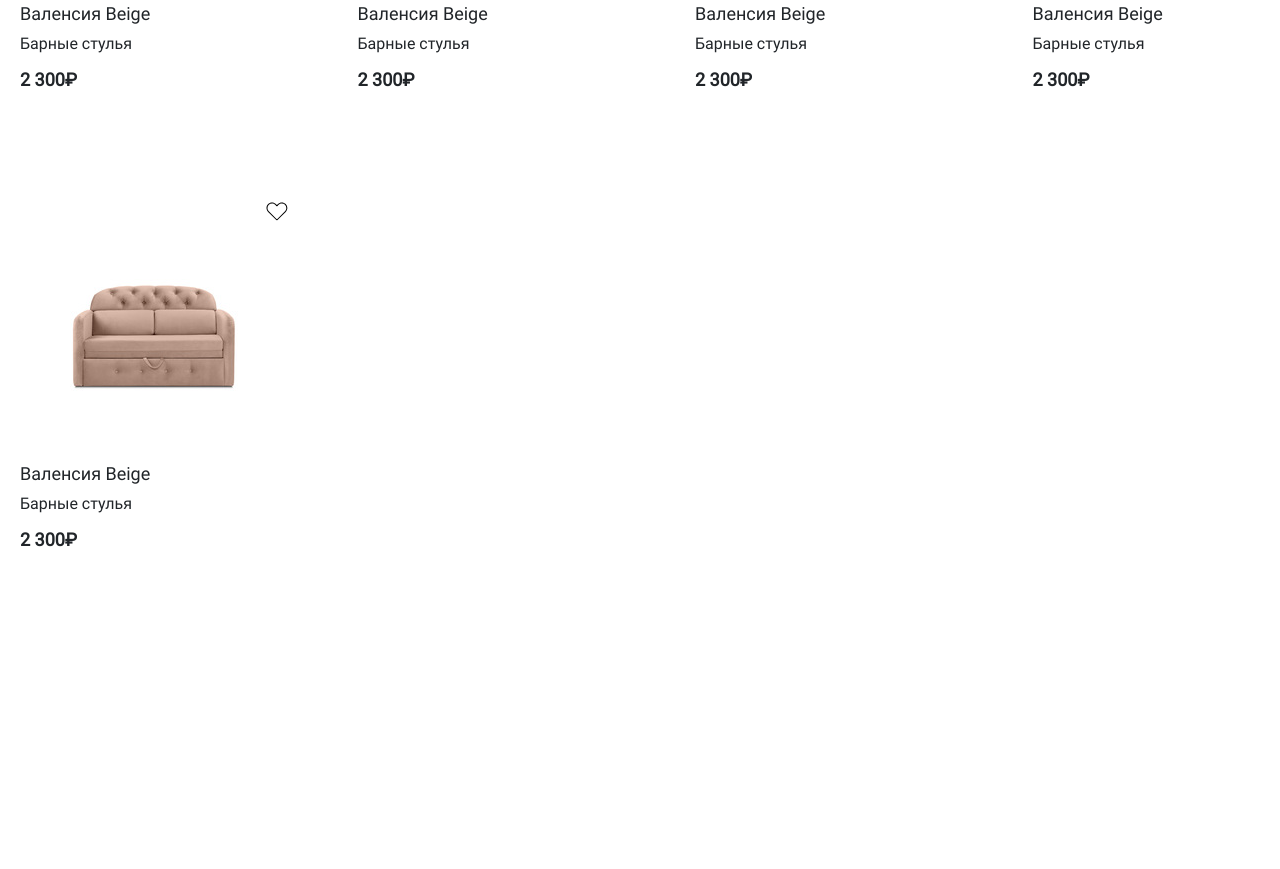
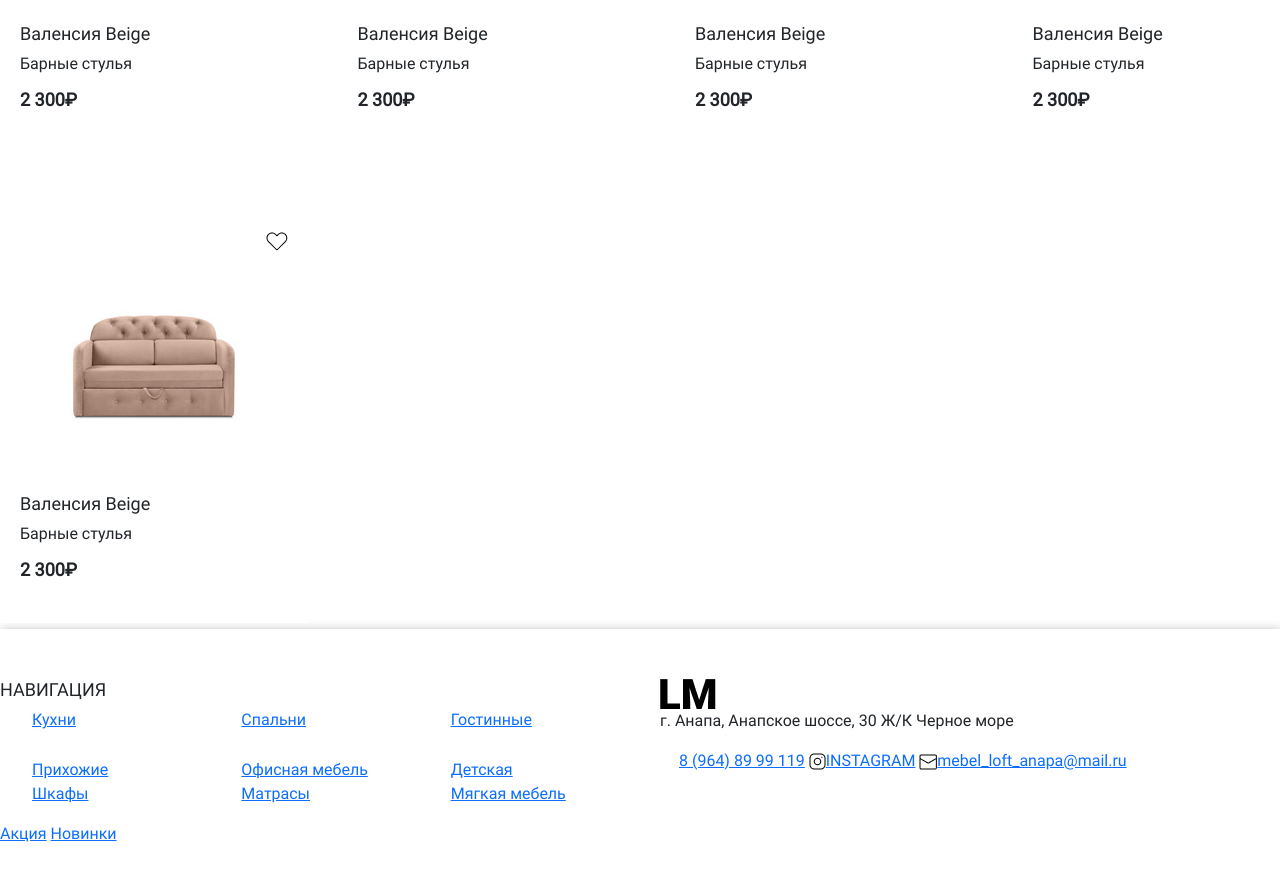
Before and after one commit to RomanFPL/loft-mebel-s, a website: page src/index.html in a window 1280 px wide. Shown: the part 1985-2854 px from the top of the page. Before the commit the page ends 2578 px from the top, so only its background shows below. Drawn offline with Linux system fonts and the light colour scheme; files whose address does not match are found by name; a web font is replaced by a local one.

Commit message:
Footer html

```diff
--- /dev/null
+++ b/src/assets/sass/blocks/_footer.sass
@@ -0,0 +1,20 @@
+footer
+    height: 240px
+    box-shadow: #BBB 1px 1px 10px
+    padding-top: 50px
+    .container
+        display: flex
+        .navigation
+            width: 50%
+            h2
+                font-size: 18px
+                font-weight: 500
+            ul
+                margin-left: 0
+                list-style-type: none
+                display: grid
+                grid-template-columns: 1fr 1fr 1fr
+                grid-template-rows: minmax(50px, auto)
+                gap: 50px / 0
+        .info-footer-block
+            width: 50%
--- a/src/assets/sass/blocks/_shop-items.sass
+++ b/src/assets/sass/blocks/_shop-items.sass
@@ -4,8 +4,8 @@
         display: grid
         grid-template-columns: repeat(auto-fill, minmax(250px, 1fr))
         gap: 50px 30px
-        grid-template-rows: 410px
-        grid-auto-rows: 410px
+        grid-template-rows: 420px
+        grid-auto-rows: 420px
         position: relative
         .item-card
             padding: 20px
--- a/src/assets/sass/style.sass
+++ b/src/assets/sass/style.sass
@@ -3,3 +3,4 @@
 @import "blocks/menu"
 @import "blocks/slider"
 @import "blocks/shop-items"
+@import "blocks/footer"
--- a/src/index.html
+++ b/src/index.html
@@ -555,6 +555,42 @@
             </div>
         </div>
     </section>
-
+    <footer>
+        <div class="container">
+            <div class="navigation">
+                <h2>НАВИГАЦИЯ</h2>
+                <div class="footer-menu">
+                    <ul>
+                        <li><a href="">Кухни</a></li>
+                        <li><a href="">Спальни</a></li>
+                        <li><a href="">Гостинные</a></li>
+                        <li><a href="">Прихожие</a></li>
+                        <li><a href="">Офисная мебель</a></li>
+                        <li><a href="">Детская</a></li>
+                        <li><a href="">Шкафы</a></li>
+                        <li><a href="">Матрасы</a></li>
+                        <li><a href="">Мягкая мебель</a></li>
+                    </ul>
+                </div>
+                <div class="footer-add-items">
+                    <a href="" class="spacil">Акция</a>
+                    <a href="">Новинки</a>
+                </div>
+            </div>
+            <div class="info-footer-block">
+                <div class="logo-min">
+                    <img src="assets/icons/fut_logo.png" alt="">
+                </div>
+                <p>
+                    г. Анапа, Анапское шоссе, 30 Ж/К Черное море
+                </p>
+                <div class="footer-contacts">
+                    <a href="tel:+89648999119" class="footer-contact-item"><img src="assets/icons/tec/phone.png" alt=""><span>8 (964) 89 99 119</span></a>
+                    <a href="#" class="footer-contact-item"><img src="assets/icons/tec/inst.png" alt=""><span>INSTAGRAM</span></a>
+                    <a href="mailto: mebel_loft_anapa@mail.ru" class="footer-contact-item"><img src="assets/icons/tec/mail.png" alt=""><span>mebel_loft_anapa@mail.ru</span></a>
+                </div>
+            </div>
+        </div>
+    </footer>
 </body>
 </html>
```
Also changed, not shown: dist/assets/css/style.min.css, dist/assets/sass/blocks/_footer.sass (added), dist/assets/sass/blocks/_shop-items.sass, dist/assets/sass/style.sass, dist/index.html, src/assets/css/style.min.css.
